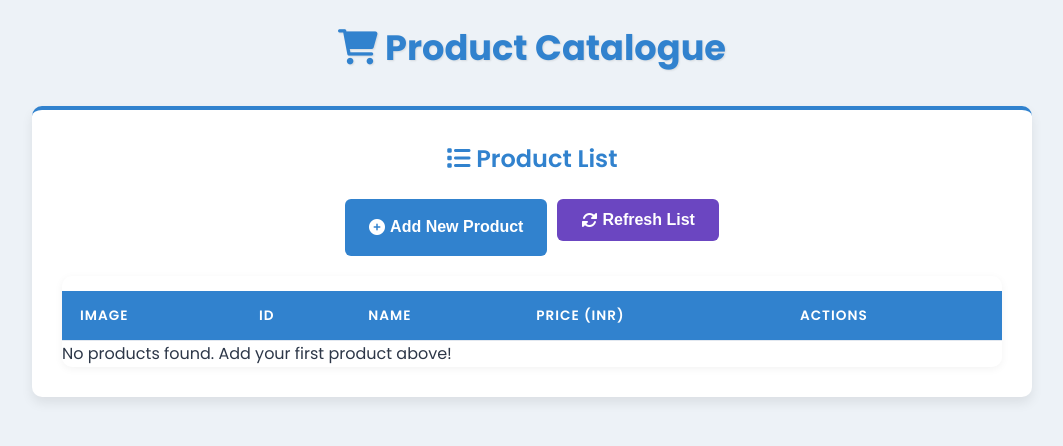
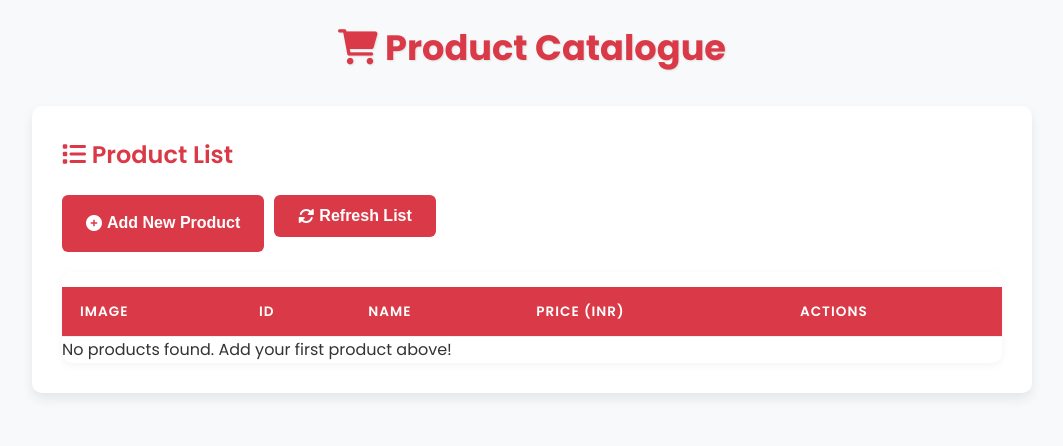
Before and after one commit to apgaur1212/cloudassign2, a Flask app: page / in a window 1280 px wide. Shown: the top 446 px of the page, without its empty margins (108-1171 px from the left). Run offline with Flask 3, Linux system fonts and the light colour scheme; data that the repository does not hold is empty.

Commit message:
Update styles.css

```diff
--- a/static/styles.css
+++ b/static/styles.css
@@ -8,8 +8,8 @@
 body {
     font-family: 'Poppins', 'Segoe UI', Tahoma, Geneva, Verdana, sans-serif;
     line-height: 1.6;
-    color: #2d3748;
-    background-color: #edf2f7;
+    color: #333;
+    background-color: #f8f9fa;
     padding: 20px;
 }
 
@@ -21,17 +21,16 @@ body {
 h1 {
     text-align: center;
     margin-bottom: 30px;
-    color: #3182ce;
+    color: #da3a47;
     font-size: 2.2rem;
     font-weight: 700;
     text-shadow: 1px 1px 2px rgba(0,0,0,0.1);
 }
 
 h2 {
-    color: #3182ce;
+    color: #da3a47;
     margin-bottom: 20px;
     font-weight: 600;
-    text-align: center;
 }
 
 /* Card Styles */
@@ -42,7 +41,6 @@ h2 {
     padding: 30px;
     margin-bottom: 30px;
     transition: transform 0.2s, box-shadow 0.2s;
-    border-top: 4px solid #3182ce;
 }
 
 .card:hover {
@@ -87,7 +85,7 @@ input[type="file"] {
 }
 
 .btn {
-    background-color: #3182ce;
+    background-color: #da3a47;
     color: white;
     border: none;
     padding: 12px 24px;
@@ -99,16 +97,16 @@ input[type="file"] {
 }
 
 .btn:hover {
-    background-color: #2b6cb0;
+    background-color: #da3a47;
     transform: translateY(-2px);
 }
 
 .btn-secondary {
-    background-color: #6b46c1;
+    background-color: #da3a47;
 }
 
 .btn-secondary:hover {
-    background-color: #553c9a;
+    background-color: #da3a47;
 }
 
 .btn-danger {
@@ -117,14 +115,6 @@ input[type="file"] {
 
 .btn-danger:hover {
     background-color: #c53030;
-}
-
-/* Action buttons container - center the buttons */
-.action-buttons {
-    display: flex;
-    gap: 10px;
-    margin-bottom: 15px;
-    justify-content: center;
 }
 
 /* Message Styles */
@@ -165,11 +155,11 @@ table {
 th, td {
     padding: 14px 18px;
     text-align: left;
-    border-bottom: 1px solid #e2e8f0;
+    border-bottom: 1px solid #f0f0f0;
 }
 
 th {
-    background-color: #3182ce;
+    background-color: #da3a47;
     color: white;
     font-weight: 600;
     text-transform: uppercase;
```
Also changed, not shown: other parts of static/styles.css (+12 -12 lines).
